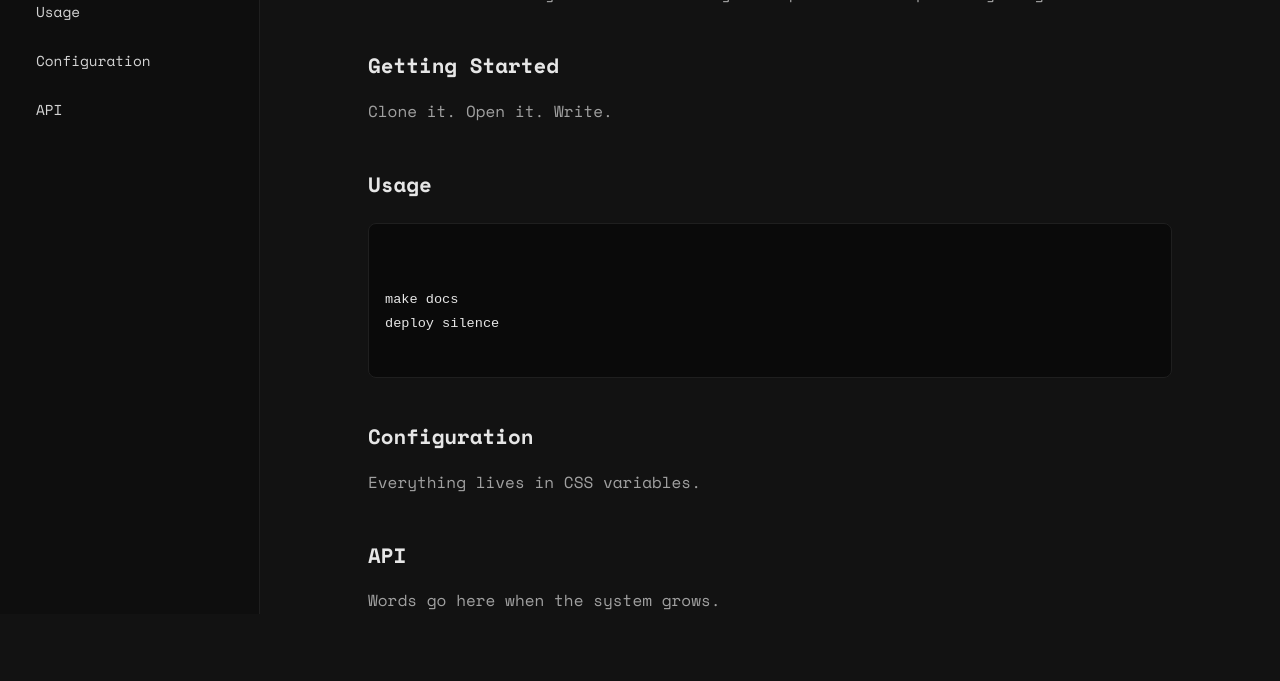
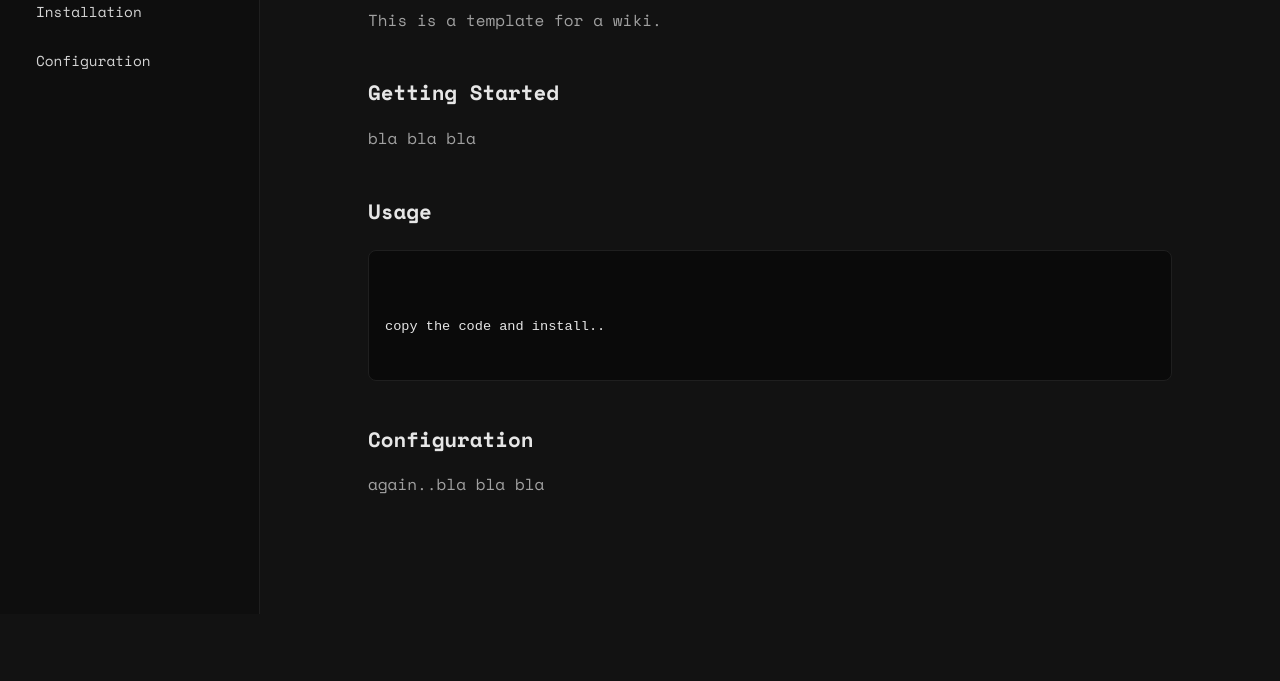
Before and after one commit to kernelpanic95/wiki_template, a plain HTML site: page index.html in a window 1280 px wide. Shown: the part 186-867 px from the top of the page. After the commit the page ends 800 px from the top, so only its background shows below. Drawn offline with nearby package versions, Linux system fonts and the light colour scheme.

Commit message:
changed something

```diff
--- a/index.html
+++ b/index.html
@@ -27,9 +27,9 @@
             <ul>
                 <li><a href="#intro">Introduction</a></li>
                 <li><a href="#start">Getting Started</a></li>
-                <li><a href="#usage">Usage</a></li>
+                <li><a href="#installation">Installation</a></li>
                 <li><a href="#config">Configuration</a></li>
-                <li><a href="#api">API</a></li>
+                <li><a href="#"></a></li>
             </ul>
         </nav>
     </aside>
@@ -46,25 +46,23 @@
             <section id="intro">
                 <h2>Introduction</h2>
                 <p>
-                    This is a dark-only documentation layout.
-                    Space Mono keeps everything honest.
+                    This is a template for a wiki.
                 </p>
             </section>
 
             <section id="start">
                 <h3>Getting Started</h3>
                 <p>
-                    Clone it. Open it. Write.
+                    bla bla bla
                 </p>
             </section>
 
-            <section id="usage">
+            <section id="installation">
                 <h3>Usage</h3>
                 <pre class="code-block">
     <button class="copy-btn">Copy</button>
     <code>
-make docs
-deploy silence
+copy the code and install..
     </code>
 </pre>
 
@@ -73,14 +71,14 @@ deploy silence
             <section id="config">
                 <h3>Configuration</h3>
                 <p>
-                    Everything lives in CSS variables.
+                    again..bla bla bla
                 </p>
             </section>
 
-            <section id="api">
-                <h3>API</h3>
+            <section id="">
+                <h3></h3>
                 <p>
-                    Words go here when the system grows.
+
                 </p>
             </section>
 
```
